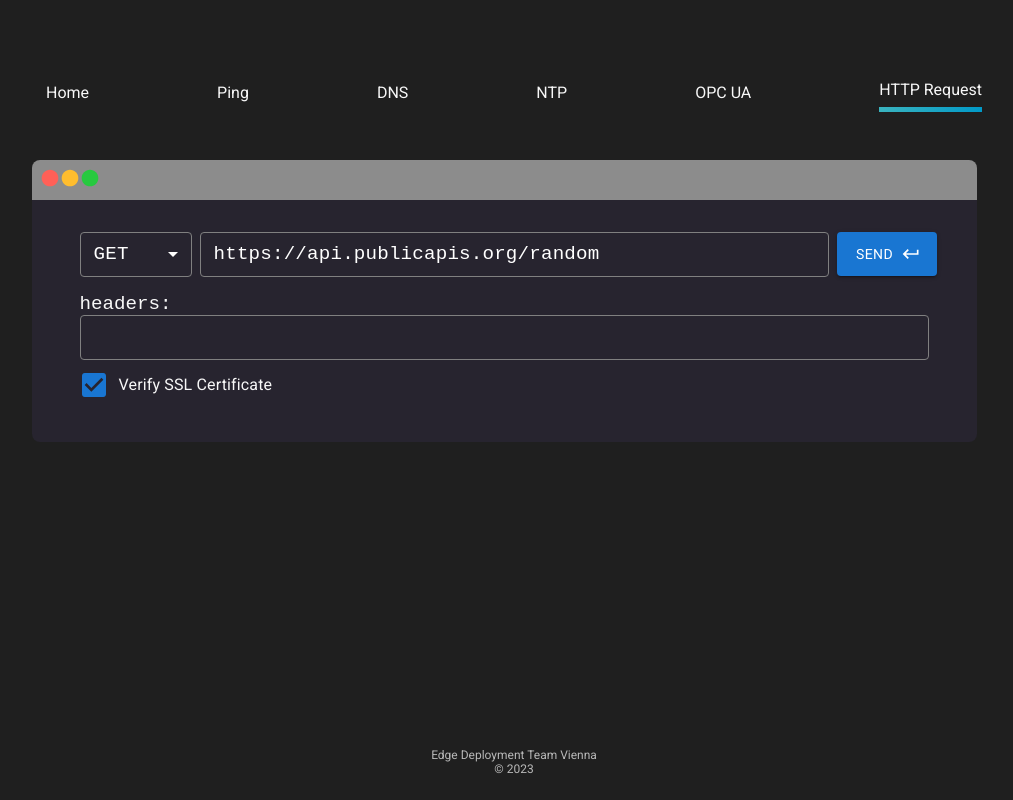
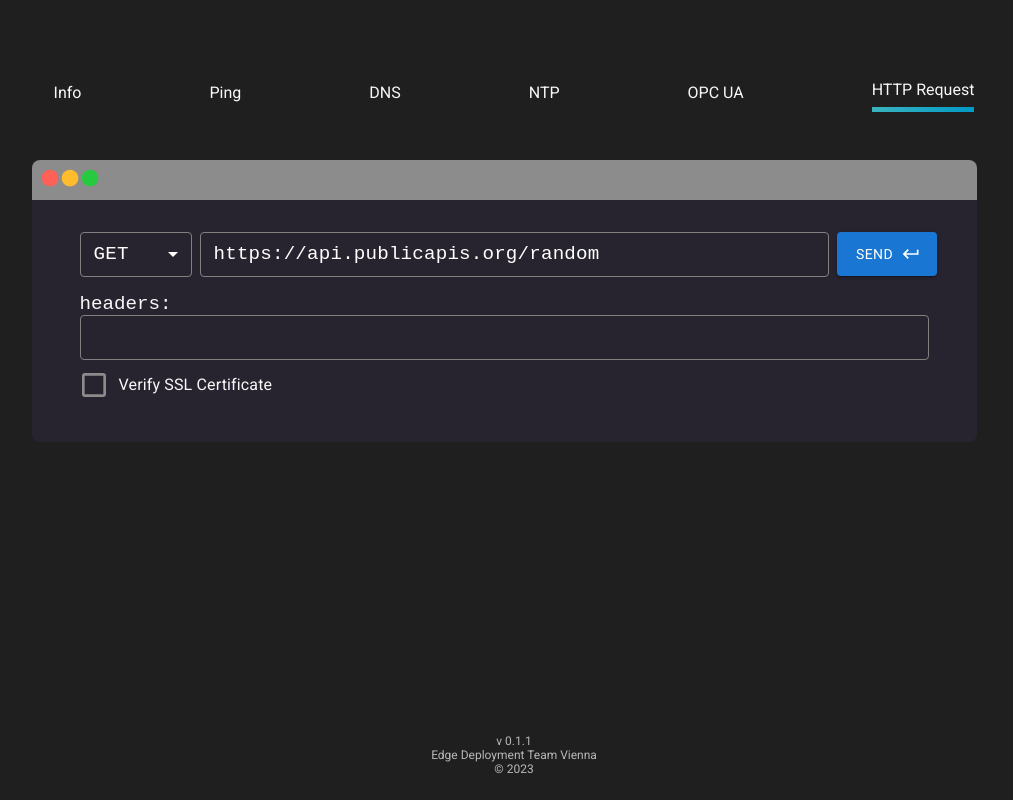
Before and after one commit to industrial-edge/connectivity-tester, a React (Create React App) app in the folder src/frontend_react/: page /http in a window 1280 px wide. Shown: the whole page, without its empty margins (126-1139 px from the left). Built offline with nearby package versions, Linux system fonts and the light colour scheme.

Commit message:
Initial commit

```diff
--- a/src/frontend_react/src/components/BaseLayout.js
+++ b/src/frontend_react/src/components/BaseLayout.js
@@ -1,12 +1,12 @@
 import React from 'react';
 import Style from '../Style.module.scss'
 import Navbar from "./Navbar";
-import Home from "./home/Home";
-import Ping from "./ping/Ping";
-import Dns from "./dns/Dns";
-import Ntp from "./ntp/Ntp";
-import Opcua from "./opcua/Opcua";
-import Http from "./http/Http";
+import Info from "./Info";
+import Ping from "./Ping";
+import Dns from "./Dns";
+import Ntp from "./Ntp";
+import Opcua from "./Opcua";
+import Http from "./Http";
 import {Route, Routes} from "react-router-dom";
 import {Box, Grid} from "@mui/material";
 
@@ -21,7 +21,7 @@ export default function BaseLayout() {
             </Grid>
             <Grid item flexGrow={1}>
                <Routes>
-                  <Route exact path={'/'} element={<Home/>}/>
+                  <Route exact path={'/'} element={<Info/>}/>
                   <Route exact path={'/ping'} element={<Ping/>}/>
                   <Route exact path={'/dns'} element={<Dns/>}/>
                   <Route exact path={'/ntp'} element={<Ntp/>}/>
@@ -32,6 +32,7 @@ export default function BaseLayout() {
             <Grid item>
                <Box component={'footer'} display={'flex'} flexDirection={'column'} alignItems={'center'}
                     py={'1.5rem'} sx={{opacity: 0.7}} width={'100%'}>
+                  <p>v 0.1.1</p>
                   <p>Edge Deployment Team Vienna</p>
                   <p>&copy; 2023</p>
                </Box>
--- a/src/frontend_react/src/components/dns/Dns.js
+++ b/src/frontend_react/src/components/Dns.js
@@ -1,5 +1,5 @@
 import React, { useState, useEffect } from 'react';
-import { Terminal, inputTerminal } from "../Terminal";
+import { Terminal, inputTerminal } from "./Terminal";
 import { Box } from "@mui/material";
 
 export default function Dns() {
--- a/src/frontend_react/src/components/http/Http.js
+++ b/src/frontend_react/src/components/Http.js
@@ -1,5 +1,5 @@
 import React, { useState, useEffect } from 'react';
-import { Terminal, inputHttpRequest } from "../Terminal";
+import { Terminal, inputHttpRequest } from "./Terminal";
 import { Box } from "@mui/material";
 
 export default function Http() {
@@ -10,7 +10,7 @@ export default function Http() {
     const [loading, setLoading] = useState(0);
     const [headers, setHeaders] = useState("");
     const [body, setBody] = useState("");
-    const [verify, setVerify] = useState(true);
+    const [verify, setVerify] = useState(false);
     const [request, setRequest] = useState("GET");
 
     const [windowSize, setWindowSize] = useState([
--- a/src/frontend_react/src/components/home/Home.js
+++ b/src/frontend_react/src/components/Info.js
@@ -1,8 +1,43 @@
 import React from 'react';
-import Style from '../../Style.module.scss';
+import Style from '../Style.module.scss';
 import classNames from 'classnames';
 import {Box} from "@mui/material";
-import {info} from "../../info/Info";
+import icon from "../img/conntest_white.png"
+
+const colors = ["rgb(0, 153, 200)", "rgb(77, 188, 188)"]
+
+export const info = {
+   appName: "Connectivity Tester",
+   icon: icon,
+   gradient: `-webkit-linear-gradient(135deg, ${colors})`,
+   baseColor: colors[1],
+   tools: [
+      {
+         emoji: '🌎',
+         text: 'Internet Connectivity'
+      },
+      {
+         emoji: "🦾",
+         text: "Shopfloor Connectivity"
+      },
+      {
+         emoji: "📃",
+         text: "DNS Name Resolution"
+      },
+      {
+         emoji: '⏰',
+         text: 'NTP Server Connectivity'
+      },
+      {
+         emoji: '🖥️',
+         text: 'OPC UA Server Browsing'
+      },
+      {
+         emoji: '💬',
+         text: 'HTTP Requests'
+      }
+   ]
+}
 
 function EmojiBullet(props) {
    const {emoji, text} = props;
@@ -16,11 +51,11 @@ function EmojiBullet(props) {
    );
 }
 
-export default function Home() {
+export default function Info() {
    return (
       <Box component={'main'} display={'flex'} flexDirection={{xs: 'column', md: 'row'}} alignItems={'center'}
            justifyContent={'center'} minHeight={'calc(80vh - 175px)'}>
-         <Box className={classNames(Style.avatar, Style.shadowed)} alt={'Connectivity Tester'} style={{background: info.gradient}} component={'img'} src={info.icon} width={{xs: '35vh', md: '40vh'}}
+         <Box className={classNames(Style.shadowed)} alt={'Connectivity Tester'} style={{background: info.gradient}} component={'img'} src={info.icon} width={{xs: '35vh', md: '40vh'}}
               height={{xs: '35vh', md: '40vh'}}
               borderRadius={'50%'} p={'0.75rem'} mb={{xs: '1rem', sm: 0}} mr={{xs: 0, md: '2rem'}}/>
          <Box>
--- a/src/frontend_react/src/components/Navbar.js
+++ b/src/frontend_react/src/components/Navbar.js
@@ -2,13 +2,13 @@ import React, {useState} from 'react';
 import Style from '../Style.module.scss';
 import {Link, useLocation} from "react-router-dom";
 import {Box} from "@mui/material";
-import {info} from "../info/Info";
+import {info} from "./Info";
 
 const links = [
     {
-        name: 'Home',
+        name: 'Info',
         to: '/',
-        active: 'home'
+        active: 'info'
     },
     {
         name: 'Ping',
@@ -39,10 +39,10 @@ const links = [
 
 export default function Navbar() {
     const location = useLocation()
-    const [active, setActive] = useState(location.pathname === '/' ? 'home' : location.pathname.slice(1, location.pathname.length));
+    const [active, setActive] = useState(location.pathname === '/' ? 'info' : location.pathname.slice(1, location.pathname.length));
 
     return (
-        <Box component={'nav'} width={'100%'}>
+        <Box width={'100%'}>
             <Box component={'ul'} display={'flex'} justifyContent={'center'} alignItems={'center'}
                  gap={{xs: '2rem', md: '8rem'}}
                  fontSize={'1rem'}
--- a/src/frontend_react/src/components/ntp/Ntp.js
+++ b/src/frontend_react/src/components/Ntp.js
@@ -1,5 +1,5 @@
 import React, { useState, useEffect } from 'react';
-import { Terminal, inputTerminal } from "../Terminal";
+import { Terminal, inputTerminal } from "./Terminal";
 import { Box } from "@mui/material";
 
 export default function Ntp() {
--- a/src/frontend_react/src/components/opcua/Opcua.js
+++ b/src/frontend_react/src/components/Opcua.js
@@ -1,5 +1,5 @@
 import React, { useState, useEffect } from 'react';
-import { Terminal, inputOpcua } from "../Terminal";
+import { Terminal, inputOpcua } from "./Terminal";
 import { Box } from "@mui/material";
 
 export default function Opcua() {
--- a/src/frontend_react/src/components/ping/Ping.js
+++ b/src/frontend_react/src/components/Ping.js
@@ -1,5 +1,5 @@
 import React, { useState, useEffect } from 'react';
-import { Terminal, inputTerminal } from "../Terminal";
+import { Terminal, inputTerminal } from "./Terminal";
 import { Box } from "@mui/material";
 
 export default function Ping() {
--- a/src/frontend_react/src/info/Info.js
+++ /dev/null
@@ -1,39 +0,0 @@
-import icon from "../img/conntest_white.png"
-
-/* Hi there! Thanks for checking out my portfolio template. Be sure to read the comments to get a better understanding of
-how to make this template work best for you! */
-
-export let colors = ["rgb(0, 153, 200)", "rgb(77, 188, 188)"]
-
-export const info = {
-    appName: "Connectivity Tester",
-    icon: icon, // don't change this unless you want to name your self-portrait in the "img" folder something else!
-    gradient: `-webkit-linear-gradient(135deg, ${colors})`, // don't change this either
-    baseColor: colors[1],
-    tools: [ // these are just some "tidbits" about yourself. You can look at mine https://paytonjewell.github.io/#/ for an example if you'd like
-        {
-            emoji: '🌎',
-            text: 'Internet Connectivity'
-        },
-        {
-            emoji: "🦾",
-            text: "Shopfloor Connectivity"
-        },
-        {
-            emoji: "📃",
-            text: "DNS Name Resolution"
-        },
-        {
-            emoji: '⏰',
-            text: 'NTP Server Connectivity'
-        },
-        {
-            emoji: '🖥️',
-            text: 'OPC UA Server Browsing'
-        },
-        {
-            emoji: '💬',
-            text: 'HTTP Requests'
-        }
-    ]
-}
```
